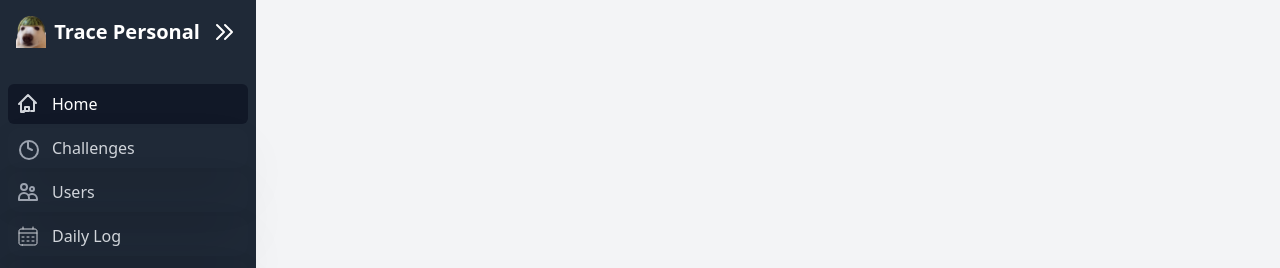
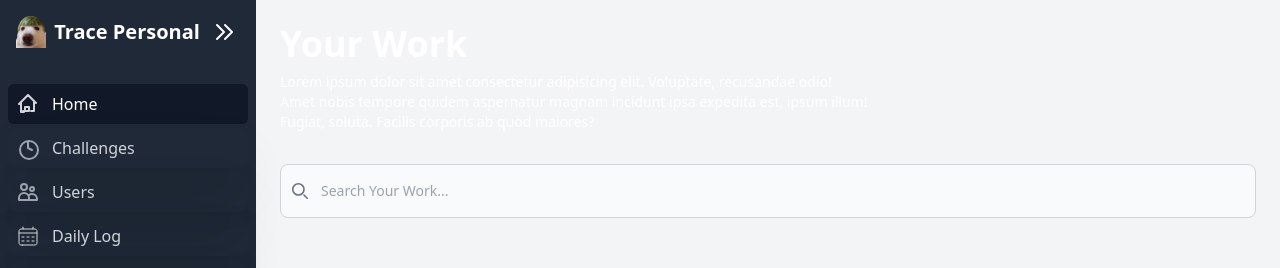
Before and after one commit to leapwithluvi/TracePersonal, a React (Create React App) app in the folder frontend/: page /work in a window 1280 px wide. Shown: the top 268 px of the page. Built offline with nearby package versions, Linux system fonts and the light colour scheme.

Commit message:
Memberi isi tampilan di halaman your work

```diff
--- a/frontend/src/components/YourWork.jsx
+++ b/frontend/src/components/YourWork.jsx
@@ -1,10 +1,76 @@
-import React from "react";
+import axios from "axios";
+import React, { useEffect, useState } from "react";
 
 const YourWork = () => {
+  const [challengesentry, setChallengesEntry] = useState([]);
+  const [searchQuery, setSearchQuery] = useState("");
+
+  useEffect(() => {
+    const fetchChallenges = async () => {
+      try {
+        const response = await axios.get(
+          "http://localhost:5000/challengesentrys"
+        );
+        setChallengesEntry(response.data);
+      } catch (error) {
+        console.error("Gagal fetch your work:", error);
+      }
+    };
+    fetchChallenges();
+  }, []);
   return (
-    <div>
+    <section className="challenges">
+      <div>
+        <h1 className="text-white text-4xl font-sans font-bold mb-2">
+          Your Work
+        </h1>
+        <p className="text-white text-sm font-sans mb-8 text-justify">
+          Lorem ipsum dolor sit amet consectetur adipisicing elit. Voluptate,
+          recusandae odio! <br /> Amet nobis tempore quidem aspernatur magnam
+          incidunt ipsa expedita est, ipsum illum! <br /> Fugiat, soluta.
+          Facilis corporis ab quod maiores?
+        </p>
+        <form className="w-full mb-6" onSubmit={(e) => e.preventDefault()}>
+          <label
+            htmlFor="default-search"
+            className="mb-2 text-sm font-medium text-gray-900 sr-only dark:text-white"
+          >
+            Search
+          </label>
+          <div className="relative ">
+            <div className="absolute inset-y-0 start-0 flex items-center ps-3 pointer-events-none">
+              <svg
+                className="w-4 h-4 text-gray-500 dark:text-gray-400"
+                aria-hidden="true"
+                xmlns="http://www.w3.org/2000/svg"
+                fill="none"
+                viewBox="0 0 20 20"
+              >
+                <path
+                  stroke="currentColor"
+                  strokeLinecap="round"
+                  strokeLinejoin="round"
+                  strokeWidth="2"
+                  d="m19 19-4-4m0-7A7 7 0 1 1 1 8a7 7 0 0 1 14 0Z"
+                />
+              </svg>
+            </div>
+            <input
+              type="search"
+              id="default-search"
+              className="block w-full p-4 ps-10 text-sm text-gray-900 border border-gray-300
+              rounded-lg bg-gray-50 focus:ring-blue-500 focus:border-blue-500 dark:bg-gray-700
+              dark:border-gray-600 dark:placeholder-gray-400 dark:text-white
+              dark:focus:ring-blue-500 dark:focus:border-blue-500"
+              placeholder="Search Your Work..."
+              value={searchQuery}
+              onChange={(e) => setSearchQuery(e.target.value)}
+            />
+          </div>
+        </form>
 
-    </div>
+      </div>
+    </section>
   );
 };
 
```
Also changed, not shown: frontend/src/pages/work.jsx (+6 -6 lines).
